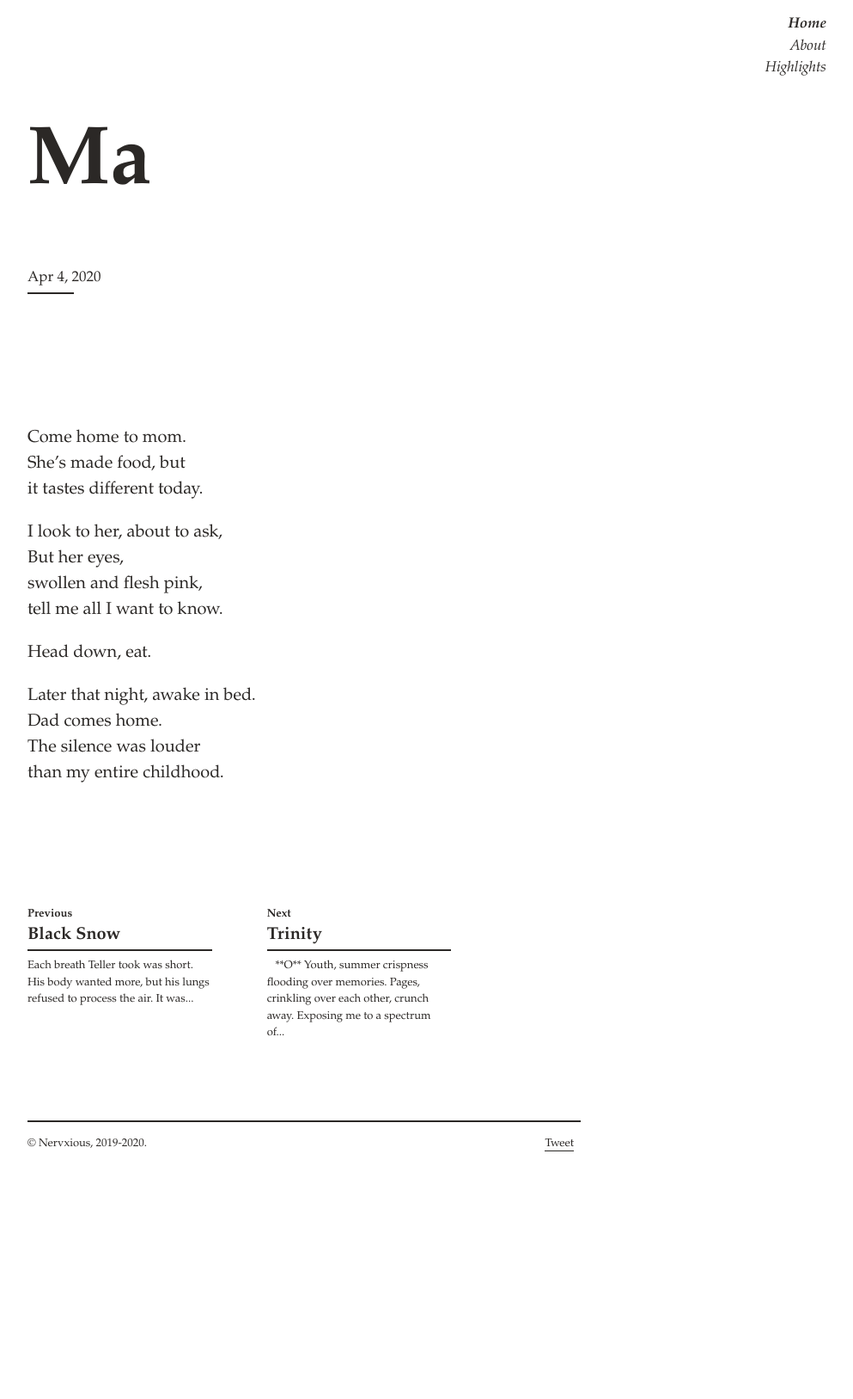
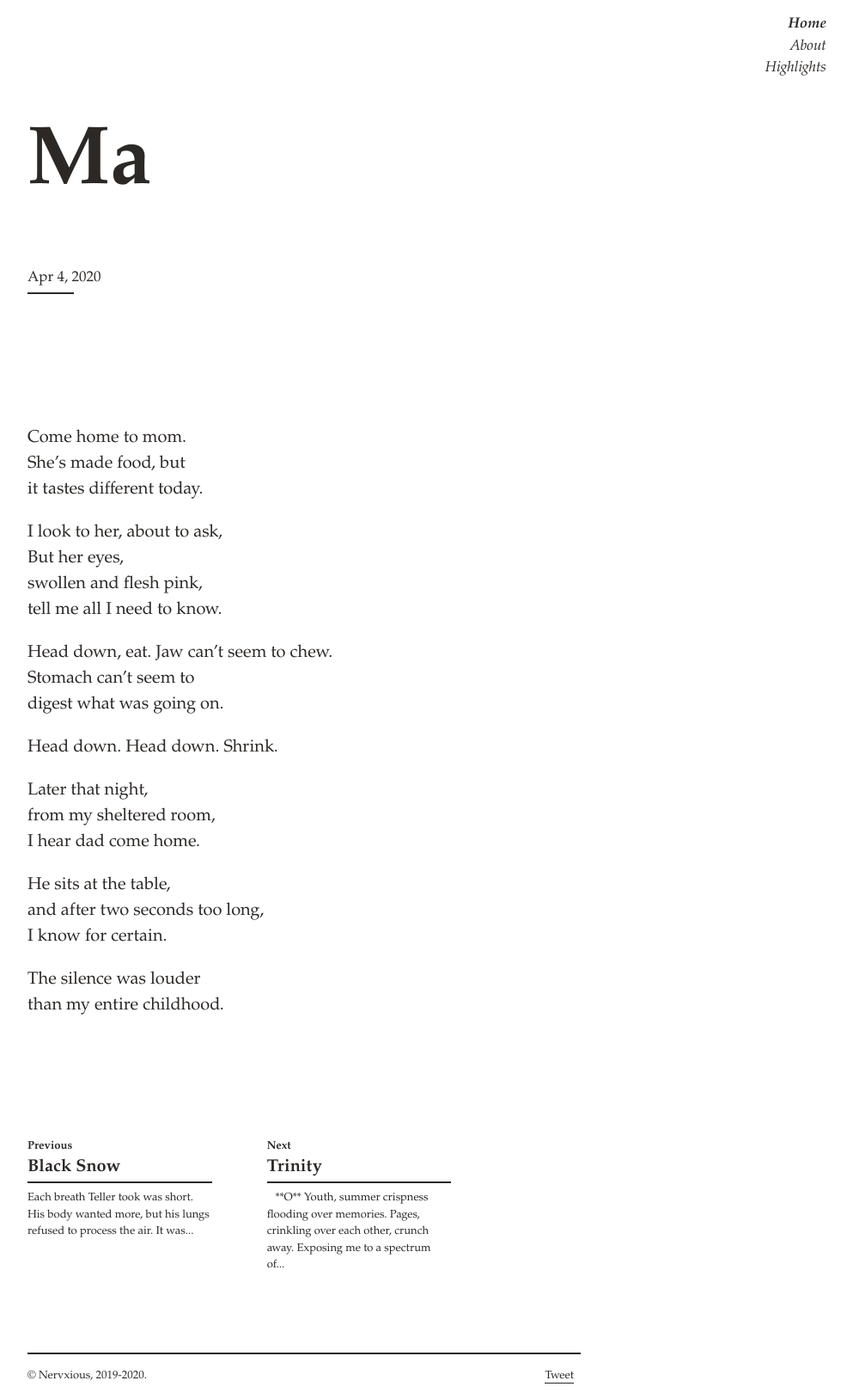
Before and after one commit to svvchen/nervxious, a Jekyll site: the page built from _posts/2020-04-03-ma.markdown, in a window 1280 px wide. Shown: the whole page at 86% size, without its empty margins (286-1279 px from the left). Built offline with Jekyll 4.4.1, drawn with Linux system fonts in a browser that asks for light colours; comment, search, counter and statistics services are not loaded; before the commit the page ends 1357 px from its top, so only the background shows below that.

Commit message:
Update 2020-04-03-ma.markdown

```diff
--- a/_posts/2020-04-03-ma.markdown
+++ b/_posts/2020-04-03-ma.markdown
@@ -11,11 +11,22 @@ it tastes different today.
 I look to her, about to ask,
 But her eyes,
 swollen and flesh pink,
-tell me all I want to know.
+tell me all I need to know.
 
 Head down, eat.
+Jaw can't seem to chew.
+Stomach can't seem to
+digest what was going on.
 
-Later that night, awake in bed.
-Dad comes home.
+Head down. Head down. Shrink.
+
+Later that night,
+from my sheltered room,
+I hear dad come home.
+
+He sits at the table,
+and after two seconds too long,
+I know for certain.
+
 The silence was louder
 than my entire childhood.
```
